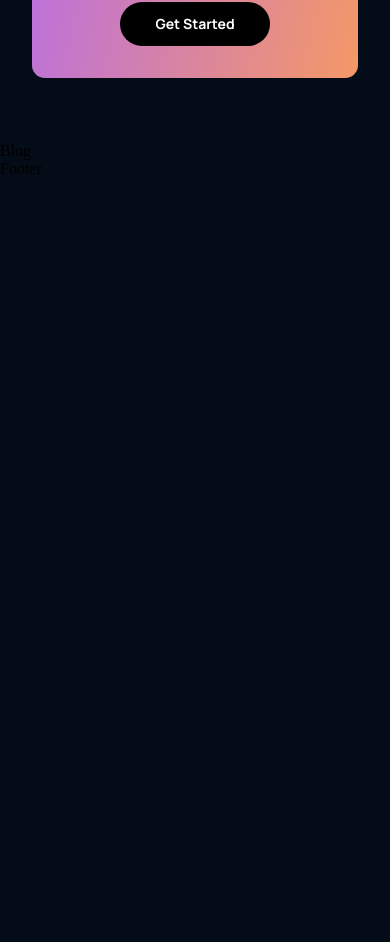
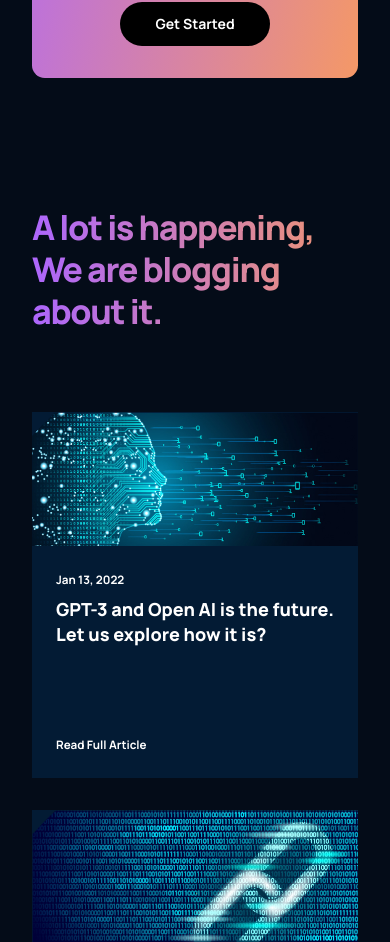
Before and after one commit to AndersonPort/reactjs-website, a React (Create React App) app: page / in a window 390 px wide. Shown: the part 4395-5337 px from the top of the page. Before the commit the page ends 4573 px from the top, so only its background shows below. Built offline with nearby package versions, Linux system fonts and the light colour scheme; the HTML template or start-up script is replaced by a standard one.

Commit message:
blog section done

```diff
--- a/src/components/article/Article.jsx
+++ b/src/components/article/Article.jsx
@@ -1,10 +1,19 @@
 import React from 'react';
 import './article.css';
 
-const Article = () => {
+const Article = ({ imgUrl, date, title }) => {
     return (
-        <div>
-            Article
+        <div className='wbs__blog-container_article'>
+            <div className='wbs__blog-container_article-image'>
+                <img src={imgUrl} alt='Blog'/>
+            </div>
+            <div className='wbs__blog-container_article-content'>
+                <div>
+                    <p>{date}</p>
+                    <h3>{title}</h3>
+                </div>
+                <p>Read Full Article</p>
+            </div>
         </div>
     )
 }
--- a/src/components/article/article.css
+++ b/src/components/article/article.css
@@ -0,0 +1,55 @@
+.wbs__blog-container_article {
+    width: 100%;
+    height: 100%;
+    display: flex;
+    flex-direction: column;
+    background: var(--color-footer);
+}
+
+.wbs__blog-container_article-image {
+    width: 100%;
+    height: 100%;
+    background: var(--color-footer);
+}
+
+.wbs__blog-container_article-image img {
+    width: 100%;
+    height: 100%;
+}
+
+.wbs__blog-container_article-content {
+    display: flex;
+    flex-direction: column;
+    justify-content: space-between;
+    padding: 1rem 1.5rem;
+    height: 100%;
+}
+
+.wbs__blog-container_article-content p {
+    font-family: var(--font-family);
+    font-weight: bold;
+    font-size: 11.649px;
+    line-height: 35px;
+    color: #fff;
+}
+
+.wbs__blog-container_article-content h3 {
+    font-family: var(--font-family);
+    font-weight: 800;
+    font-size: 25.11px;
+    line-height: 30px;
+    color: #fff;
+    margin-bottom: 5rem;
+    cursor: pointer;
+}
+
+.wbs__blog-container_article-content p:last-child {
+    cursor: pointer;
+}
+
+@media screen and (max-width: 550px) {
+    .wbs__blog-container_article-content h3 {
+        font-size: 18px;
+        line-height: 25px;
+    }
+}
--- a/src/containers/blog/Blog.jsx
+++ b/src/containers/blog/Blog.jsx
@@ -1,10 +1,25 @@
 import React from 'react';
+import { Article } from '../../components';
+import { blog01, blog02, blog03, blog04, blog05 } from './imports';
 import './blog.css';
 
 const Blog = () => {
     return (
-        <div>
-            Blog
+        <div className='wbs__blog section__padding' id='blog'>
+            <div className='wbs__blog-heading'>
+                <h1 className='gradient__text'>A lot is happening, We are blogging about it.</h1>
+            </div>
+            <div className='wbs__blog-container'>
+                <div className='wbs__blog-container_groupA'>
+                    <Article imgUrl={blog01} date="Jan 13, 2022" title="GPT-3 and Open AI is the future. Let us explore how it is?"/>
+                </div>
+                <div className='wbs__blog-container_groupB'>
+                    <Article imgUrl={blog02} date="Jan 13, 2022" title="GPT-3 and Open AI is the future. Let us explore how it is?"/>
+                    <Article imgUrl={blog03} date="Jan 13, 2022" title="GPT-3 and Open AI is the future. Let us explore how it is?"/>
+                    <Article imgUrl={blog04} date="Jan 13, 2022" title="GPT-3 and Open AI is the future. Let us explore how it is?"/>
+                    <Article imgUrl={blog05} date="Jan 13, 2022" title="GPT-3 and Open AI is the future. Let us explore how it is?"/>
+                </div>
+            </div>
         </div>
     )
 }
--- a/src/containers/blog/blog.css
+++ b/src/containers/blog/blog.css
@@ -0,0 +1,76 @@
+.wbs__blog {
+    display: flex;
+    flex-direction: column;
+}
+
+.wbs__blog-heading {
+    width: 100%;
+    text-align: left;
+    margin-bottom: 5rem;
+}
+
+.wbs__blog-heading h1 {
+    font-family: var(--font-family);
+    font-weight: 800;
+    font-size: 62px;
+    line-height: 75px;
+    letter-spacing: -0.04em;
+}
+
+.wbs__blog-container {
+    display: flex;
+    flex-direction: row;
+}
+
+.wbs__blog-container_groupA {
+    flex: 0.75;
+    margin-right: 2rem;
+
+}
+
+.wbs__blog-container_groupB {
+    flex: 1;
+    display: grid;
+    grid-template-columns: repeat(2, 1fr);
+    grid-gap: 2rem;
+}
+
+@media screen and (max-width: 990px) {
+    .wbs__blog-container {
+        flex-direction: column-reverse;
+    }
+
+    .wbs__blog-container_groupA {
+        margin: 2rem 0;
+    }
+
+    .wbs__blog-container_groupA .wbs__blog-container_article {
+        width: 48%;
+    }
+
+    .wbs__blog-container_groupA .wbs__blog-container_article-image {
+        height: 250px;
+    }
+}
+
+@media screen and (max-width: 700px) {
+    .wbs__blog-container_groupB {
+        grid-template-columns: repeat(1, 1fr);
+    }
+
+    .wbs__blog-container_groupA .wbs__blog-container_article {
+        width: 100%;
+    }
+
+    .wbs__blog-heading h1 {
+        font-size: 46px;
+        line-height: 52px;
+    }
+}
+
+@media screen and (max-width: 550px) {
+    .wbs__blog-heading h1 {
+        font-size: 34px;
+        line-height: 42px;
+    }
+}
--- /dev/null
+++ b/src/containers/blog/imports.js
@@ -0,0 +1,14 @@
+import blog01 from '../../assets/blog01.png'
+import blog02 from '../../assets/blog02.png'
+import blog03 from '../../assets/blog03.png'
+import blog04 from '../../assets/blog04.png'
+import blog05 from '../../assets/blog05.png'
+
+
+export {
+    blog01,
+    blog02,
+    blog03,
+    blog04,
+    blog05,
+}
```
